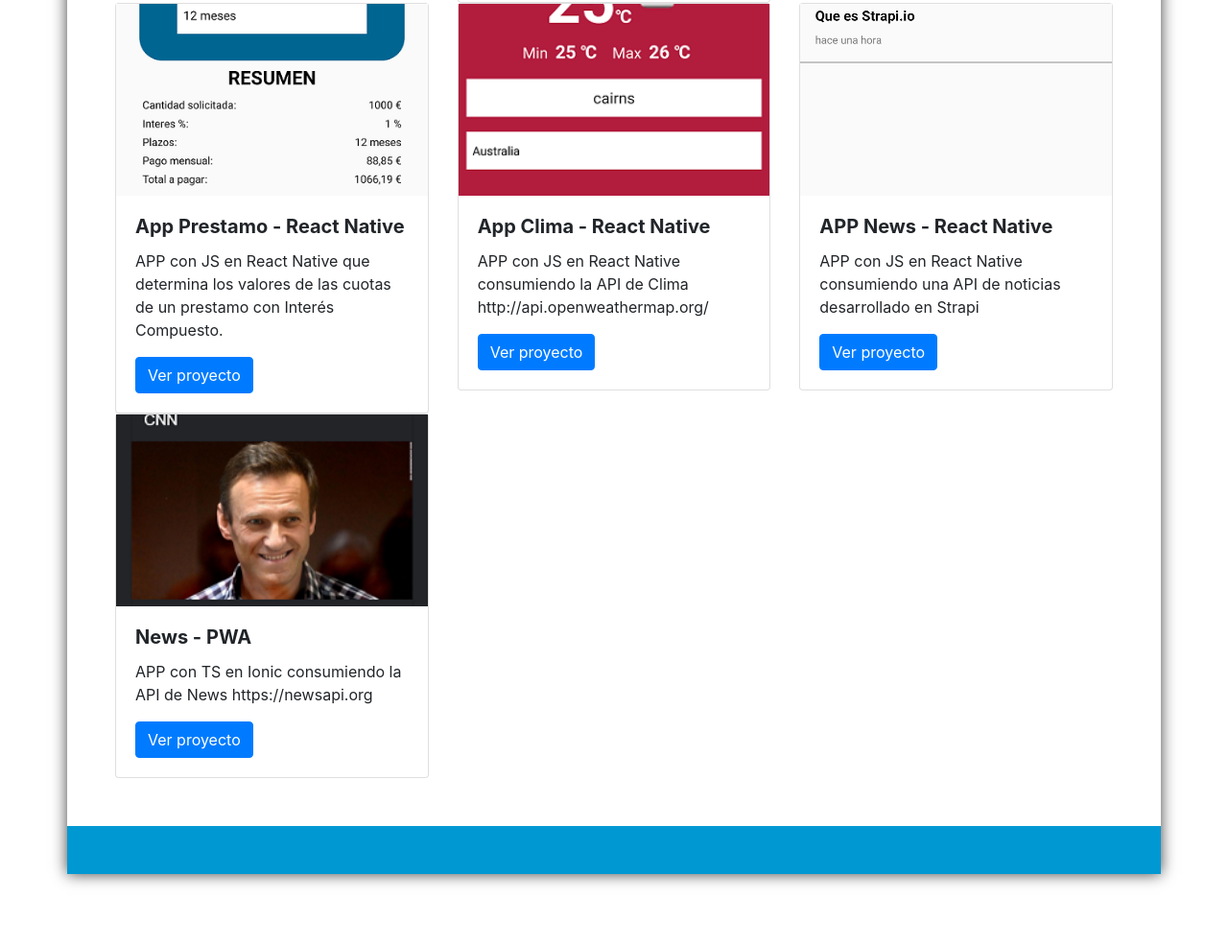
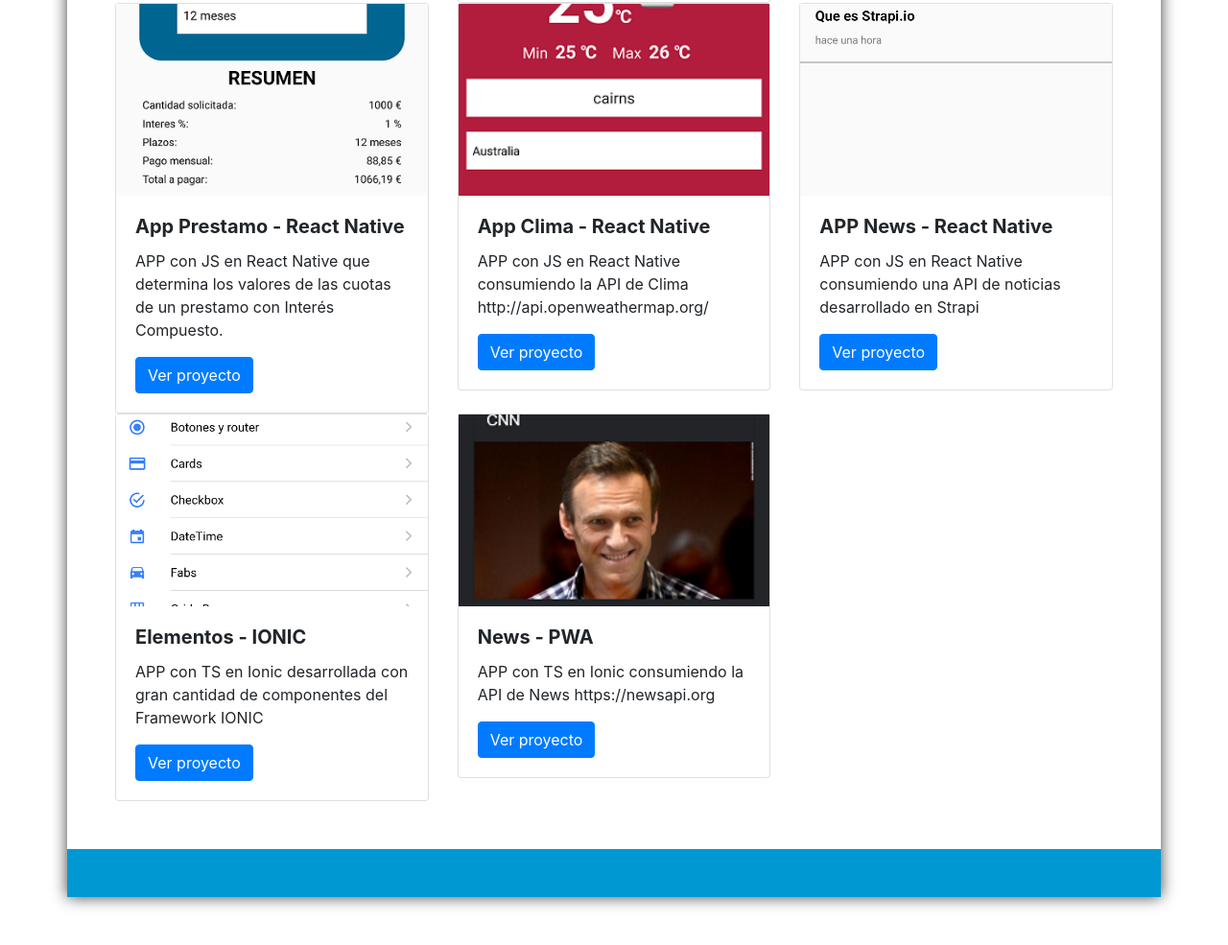
Before and after one commit to GuillermoEchague/CV-Online, a Gatsby site: page /projects in a window 1280 px wide. Shown: the part 1587-2572 px from the top of the page at 96% size. Built offline with nearby package versions, Linux system fonts and the light colour scheme; Gatsby itself is replaced by a stand-in of ours.

Commit message:
Proyecto primero IONIC

```diff
--- a/src/utils/projects.js
+++ b/src/utils/projects.js
@@ -11,6 +11,7 @@ import prestamo from "../images/projects/prestamo.png";
 import server from "../images/projects/server.png";
 import App1 from "../images/projects/home.png";
 import News from "../images/projects/news.png";
+import Primer from "../images/projects/primer.png";
 
 export default[
 
@@ -90,6 +91,13 @@ export default[
         image: strapi,
     },
     {
+        title: "Elementos - IONIC",
+        description: "APP con TS en Ionic desarrollada con gran cantidad de componentes del Framework IONIC",
+        url:"https://github.com/GuillermoEchague/Primer-programa-IONIC",
+        image: Primer,
+    },
+
+    {
         title: "News - PWA",
         description: "APP con TS en Ionic consumiendo la API de News https://newsapi.org",
         url:"https://github.com/GuillermoEchague/PWA-News",
```
Also changed, not shown: src/images/projects/Primer.png (added).
